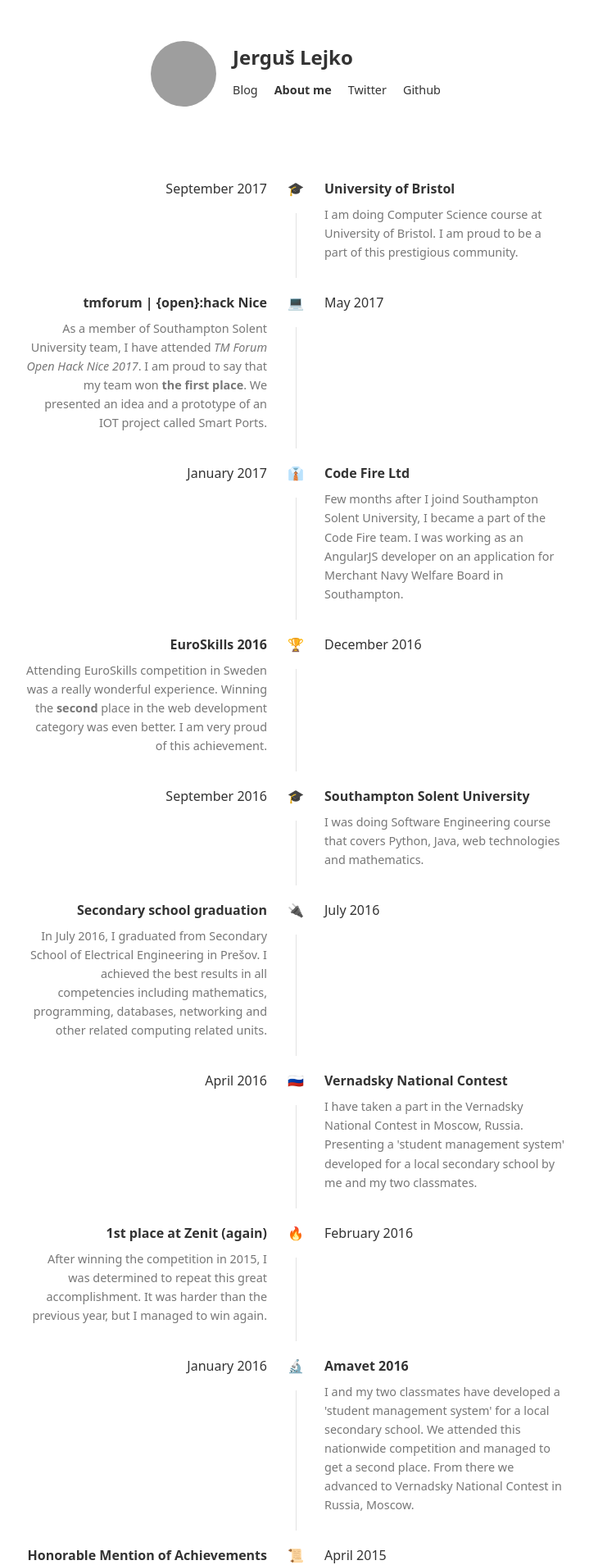
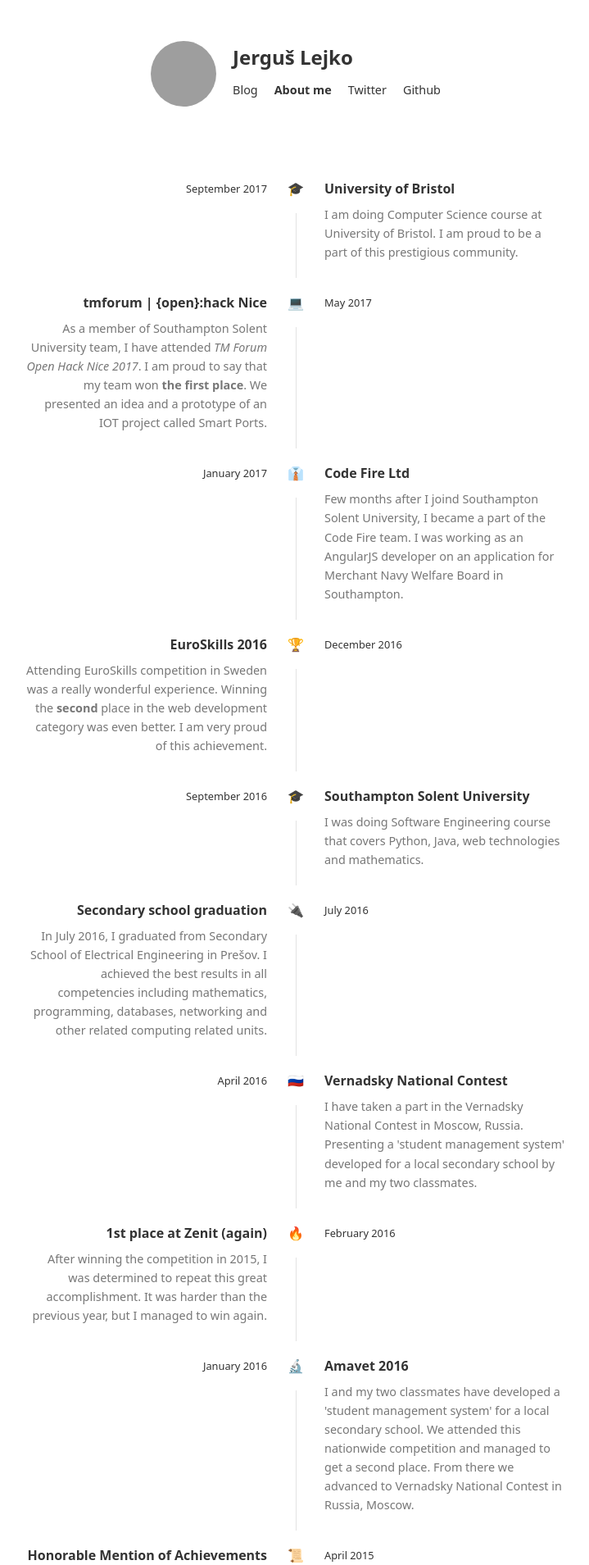
Before and after one commit to jerguslejko/website, a Jekyll site: the page built from about.html, in a window 1280 px wide. Shown: the top 1909 px of the page at 82% size, without its empty margins (279-998 px from the left). Built offline with Jekyll 4.4.1, drawn with Linux system fonts in a browser that asks for light colours; grey boxes are pictures that could not be loaded.

Commit message:
change font

```diff
--- a/about.html
+++ b/about.html
@@ -6,7 +6,7 @@
     <ul>
         {% for event in site.data.achievements %}
             <li id="{{ event.slug }}">
-                <div class="date p-2">{{ event.date }}</div>
+                <div class="date text-sm p-2">{{ event.date }}</div>
                 <div class="icon">{{ event.icon }}</div>
                 <div class="event p-2">
                     <a href="#{{ event.slug }}">
```
